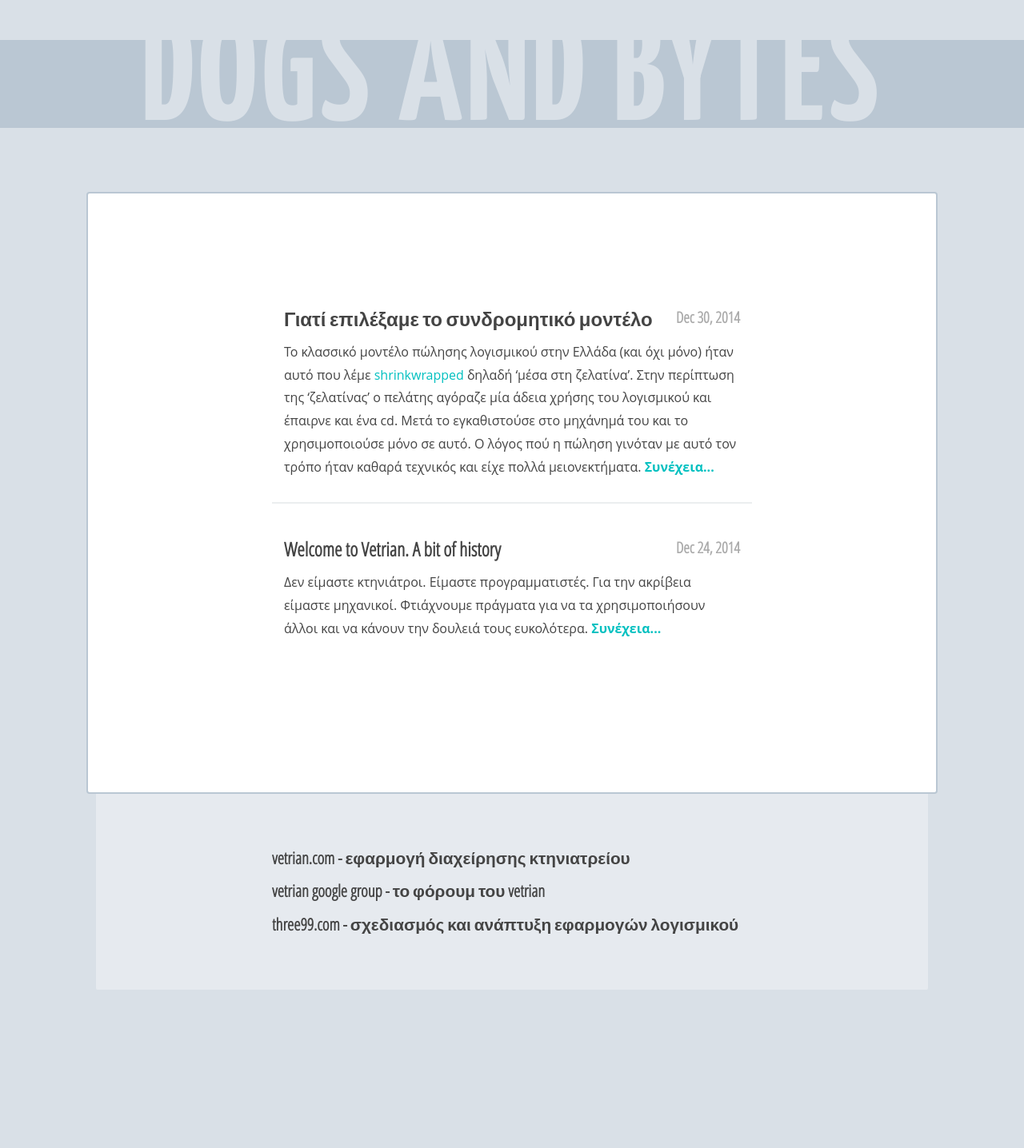
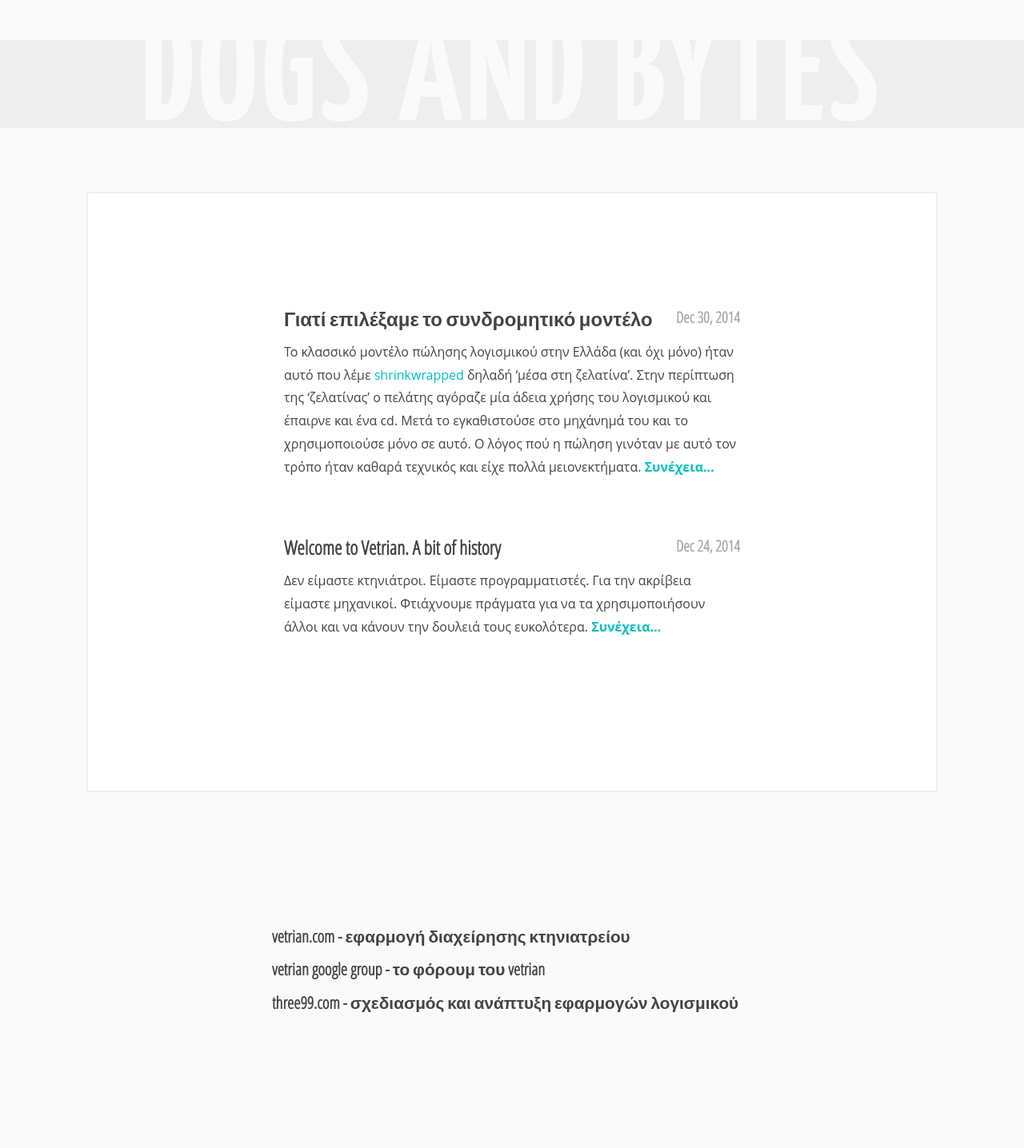
Before and after one commit to vassilis/vetrian-blog, a Jekyll site: the page built from index.html, in a window 1280 px wide. Shown: the whole page at 80% size. Built offline with Jekyll 4.4.1, drawn with Linux system fonts in a browser that asks for light colours; before the commit the page ends 1338 px from its top, so only the background shows below that.

Commit message:
updated colors

```diff
--- a/_sass/_base.scss
+++ b/_sass/_base.scss
@@ -11,7 +11,7 @@ body {
   // font-weight: 400;
   line-height: 1.8;
   margin: 0;
-  background: #d9e0e7;
+  background: #FAFAFA;
   color: #444;
   overflow-x: hidden;
   // &::after {
@@ -28,7 +28,7 @@ body {
 }
 
 .page-header {
-  background: darken(#d9e0e7, 10%);
+  background: #EEE;
   margin-top: 50px;
   margin-bottom: 80px;
   text-align: center;
@@ -40,7 +40,7 @@ body {
   line-height: .6;
   letter-spacing: 5px;
   a {
-    color: #d9e0e7;
+    color: #FAFAFA;
     position: relative;
     top: -3px;
     text-decoration: none;
@@ -67,7 +67,7 @@ body {
   margin: 0 auto;
   padding: 30px;
   min-height: 600px;
-  border: 2px darken(#d9e0e7, 10%) solid;
+  border: 2px #EEE solid;
   border-radius: 4px;
 }
 
@@ -77,9 +77,9 @@ body {
   max-width: 600px;
   padding: 100px 0;
   li {
+    position: relative;
     padding: 15px 15px 30px;
     margin-bottom: 30px;
-    border-bottom: 2px rgba(0,39,59,.08) solid;
     &:last-child {
       border-bottom: 0;
     }
@@ -95,6 +95,12 @@ body {
     float: right;
     color: #AAA;
     font-size: .8em;
+  }
+  img {
+    position: absolute;
+    left: -80px;
+    top: 20px;
+    max-width: 80px;
   }
 }
 
@@ -142,16 +148,14 @@ a {
 .site-footer {
   position: relative;
   z-index: 0;
-  max-width: 1040px;
-  background: lighten(#d9e0e7, 4%);
-  border-radius: 0 0 2px 2px;
-  margin: 0 auto 100px;
+  max-width: 1060px;
+  margin: 100px auto;
   font: 700 1.3em/1 'Open Sans Condensed', sans-serif;
   .wrapper {
     max-width: 600px;
     line-height: 2;
     margin: 0 auto;
-    padding: 60px 30px;
+    padding: 60px 0;
     a {
       color: #444;
       text-decoration: none;
```
